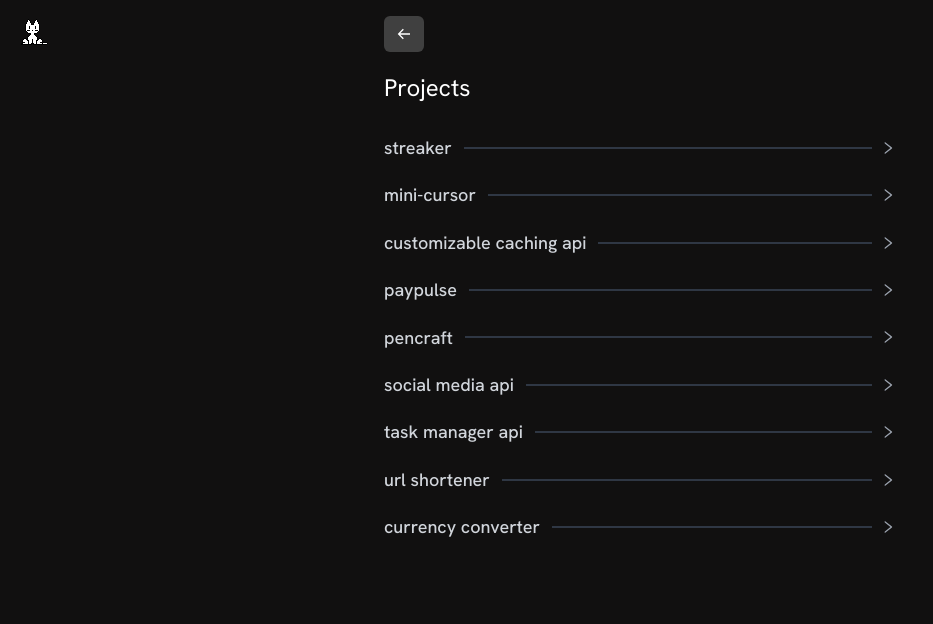
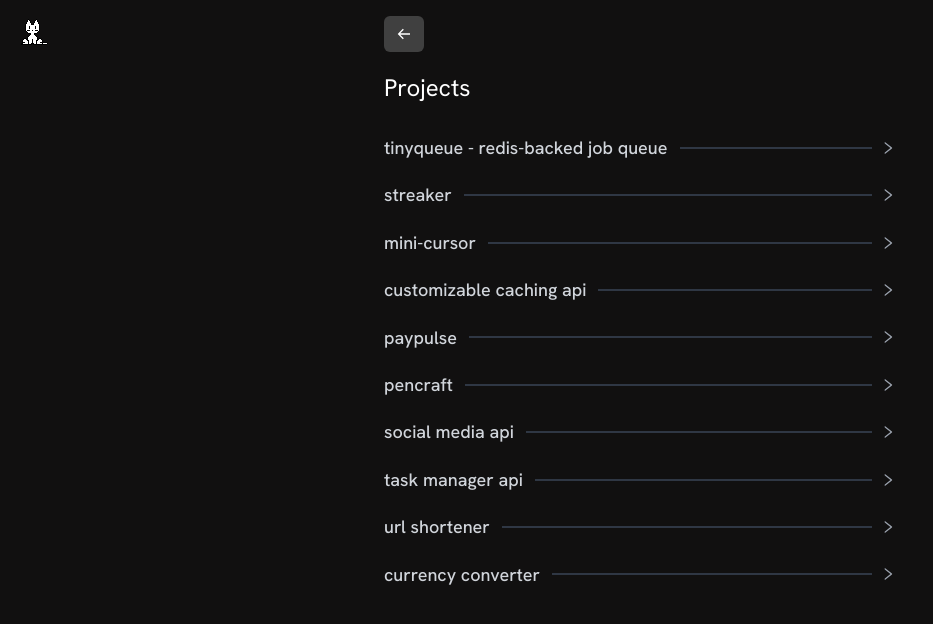
Before and after one commit to dexter-ifti/Portfolio, a Next.js app: page /project in a window 1280 px wide. Shown: the top 624 px of the page, without its empty margins (0-933 px from the left). Built offline with nearby package versions, Linux system fonts and the light colour scheme.

Commit message:
Add new project "TinyQueue" with details and tags

```diff
--- a/constants/index.ts
+++ b/constants/index.ts
@@ -18,6 +18,31 @@ interface Project {
 }
 
 export const Projects: Project[] = [
+  {
+    name: "tinyqueue - redis-backed job queue",
+    slug: "tinyqueue",
+    image: {
+      url: "/tinyqueue.png",
+      width: 400,
+      height: 200,
+      alt: "TinyQueue - Redis-Backed Job Queue"
+    },
+    urls: {
+      githubUrl: "https://github.com/yourusername/tinyqueue"
+    },
+    description: "Redis-backed job queue with FIFO processing, concurrent worker pools, automatic retry with exponential backoff, and real-time job state monitoring.",
+    tags: [
+      "TypeScript",
+      "Express.js",
+      "Redis",
+      "Bun",
+      "Job Queue",
+      "Background Workers",
+      "FIFO",
+      "Exponential Backoff",
+      "Real-time Monitoring"
+    ]
+  },
   {
     name: "streaker",
     slug: "streaker",
```
